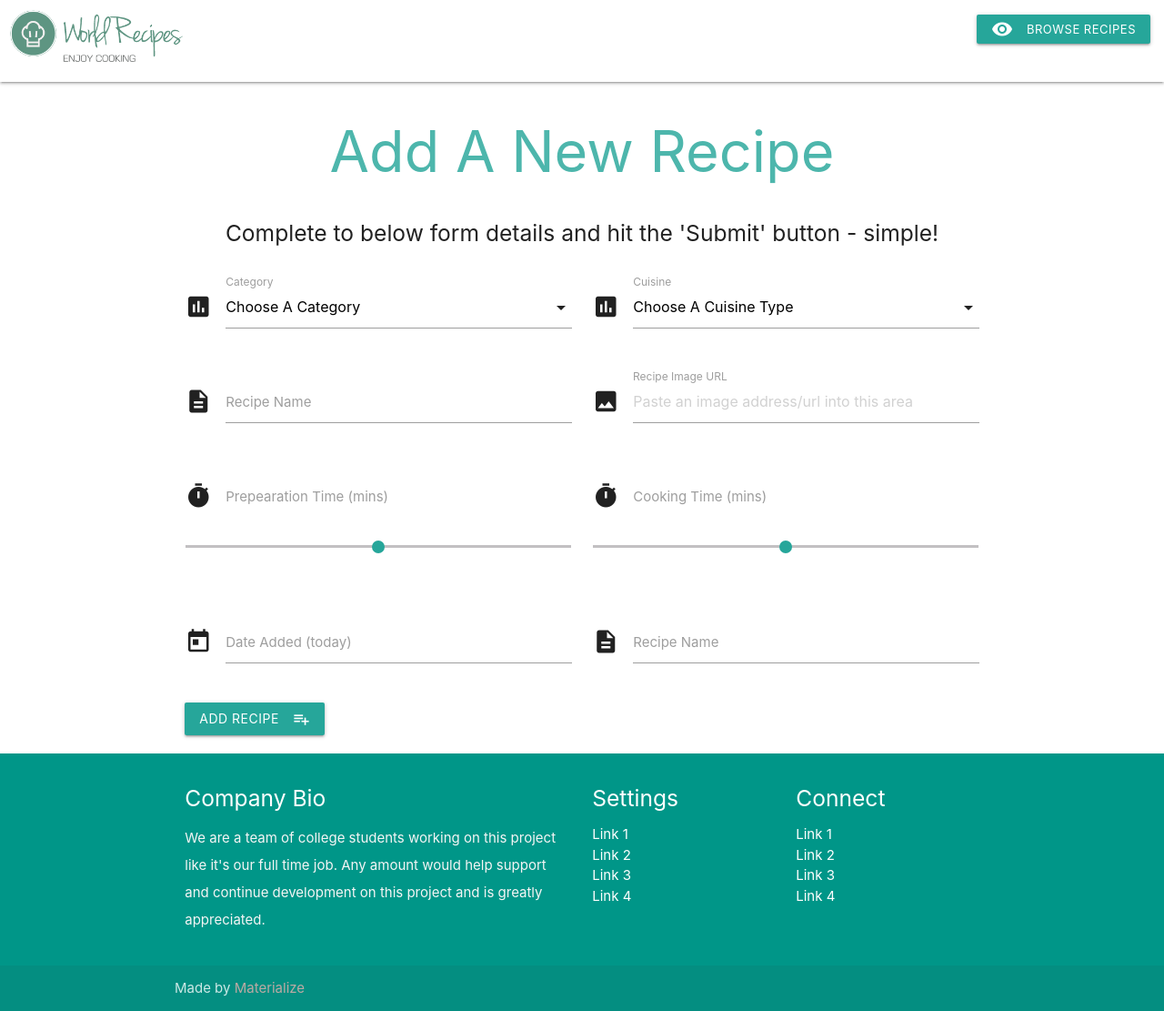
After one commit to Code-Institute-Submissions/recipe-book-2, a Flask app: template templates/add_recipe.html in a window 1280 px wide. The commit adds this page. Shown: the whole page at 91% size. Run offline with Flask 2, Linux system fonts and the light colour scheme; the template is opened without the code that fills it, so the values that code supplies are empty; some libraries are stand-ins or nearby versions.

Commit message:
Insert_recipe function added and form initiated

```diff
--- a/static/js/myscripts.js
+++ b/static/js/myscripts.js
@@ -1,3 +1,6 @@
 $(document).ready(function(){
 $('.tabs').tabs();
+$('select').formSelect();
+$('.datepicker').datepicker();
+$('.tooltipped').tooltip();
 });
--- /dev/null
+++ b/templates/add_recipe.html
@@ -0,0 +1,94 @@
+{% extends 'base.html' %}
+{% block content %}
+
+<div class="container-fluid">
+        <h1 class="header center teal-text text-lighten-2">Add A New Recipe</h1>
+        <div class="row center">
+          <h5 class="header col s12 dark">Complete to below form details and hit the 'Submit' button - simple!</h5>
+        </div>
+</div>
+
+<div class="container">
+
+<div class="row">
+    <form action="{{ url_for('insert_task') }}" method="POST" class="col s12">
+
+      <div class="row">
+
+         <div class="input-field col s12 m6 l6">
+           <i class="material-icons prefix">poll</i>
+            <select id="category" name="category">
+            <option value="" disabled selected>Choose A Category</option>
+            {% for category in categories %}
+            <option value="{{ category.category }}">{{ category.category }}</option>
+            {% endfor %}
+          </select>
+        <label>Category</label>
+        </div>
+
+        <div class="input-field col s12 m6 l6">
+           <i class="material-icons prefix">poll</i>
+            <select id="cuisine" name="cuisine">
+            <option value="" disabled selected>Choose A Cuisine Type</option>
+            {% for cuisine in cuisines %}
+            <option value="{{ cuisine.cuisine }}">{{ cuisine.cuisine }}</option>
+            {% endfor %}
+          </select>
+        <label>Cuisine</label>
+        </div>
+
+      </div>
+
+      <div class="row">
+        <div class="input-field col s12 m6 l6">
+          <i class="material-icons prefix">description</i>
+          <input id="description" name="description" type="text" class="validate">
+          <label for="description">Recipe Name</label>
+        </div>
+        <div class="input-field col s6 m6 l6">
+          <i class="material-icons prefix">image</i>
+          <input id="image" name="image" type="text" placeholder="Paste an image address/url into this area" class="validate">
+          <label for="image">Recipe Image URL</label>
+        </div>
+      </div>
+
+      <div class="row">
+        <div class="input-field col s6 m6 l6">
+          <i class="material-icons prefix">timer</i><br><br>
+          <p class="range-field">
+          <input type="range" id="prep_time" name="prep_time" min="0" max="120" />
+          </p>
+          <label for="prep_time">Prepearation Time (mins)</label>
+        </div>
+        <div class="input-field col s6 m6 l6">
+          <i class="material-icons prefix">timer</i><br><br>
+          <p class="range-field">
+          <input type="range" id="cooking_time" name="cooking_time" min="0" max="600" />
+          </p>
+          <label for="cooking_time">Cooking Time (mins)</label>
+        </div>
+      </div>
+
+      <div class="row">
+        <div class="input-field col s6 m6 l6">
+          <i class="material-icons prefix">today</i>
+          <input id="data_added" name="date_added" type="text" class="datepicker">
+          <label for="date_added">Date Added (today)</label>
+        </div>
+        <div class="input-field col s6 m6 l6">
+          <i class="material-icons prefix">description</i>
+          <input id="name" name="name" type="text" class="validate">
+          <label for="name">Recipe Name</label>
+        </div>
+      </div>
+
+      <button class="btn waves-effect waves-light" type="submit" name="action">Add Recipe
+      <i class="material-icons right">playlist_add</i>
+      </button>
+    </form>
+  </div>
+
+
+</div>
+
+{% endblock %}
--- a/templates/base.html
+++ b/templates/base.html
@@ -17,11 +17,11 @@
   <nav class="white" role="navigation">
       <a id="logo-container" href="{{ url_for('index') }}" class="brand-logo"><img style="height:80px; padding:10px" src={{url_for ('static', filename='img/brand_logo.png') }} alt="Brand Logo"></a>
       <ul class="right hide-on-med-and-down">
-        <a href="{{ url_for('recipes') }}" class="waves-effect waves-light btn-small"><i class="material-icons left">remove_red_eye</i>Search Recipes</a>
+        <a href="{{ url_for('recipes') }}" class="waves-effect waves-light btn-small"><i class="material-icons left">remove_red_eye</i>Browse Recipes</a>
       </ul>
 
       <ul id="nav-mobile" class="sidenav">
-        <a href="{{ url_for('recipes') }}" class="waves-effect waves-light btn-small"><i class="material-icons left">remove_red_eye</i>Search Recipes</a>
+        <a href="{{ url_for('recipes') }}" class="waves-effect waves-light btn-small"><i class="material-icons left">remove_red_eye</i>Browse Recipes</a>
       </ul>
       <a href="#" data-target="nav-mobile" class="sidenav-trigger"><i class="material-icons">menu</i></a>
     </div>
--- a/templates/index.html
+++ b/templates/index.html
@@ -15,11 +15,11 @@
   <nav class="white" role="navigation">
       <a id="logo-container" href="#" class="brand-logo"><img style="height:80px; padding:10px" src="static/img/brand_logo.png" alt="Brand Logo"></a>
       <ul class="right hide-on-med-and-down">
-        <a href="{{ url_for('recipes') }}" class="waves-effect waves-light btn-small"><i class="material-icons left">remove_red_eye</i>Search Recipes</a>
+        <a href="{{ url_for('recipes') }}" class="waves-effect waves-light btn-small"><i class="material-icons left">remove_red_eye</i>Browse Recipes</a>
       </ul>
 
       <ul id="nav-mobile" class="sidenav">
-        <a href="{{ url_for('recipes') }}" class="waves-effect waves-light btn-small"><i class="material-icons left">remove_red_eye</i>Search Recipes</a>
+        <a href="{{ url_for('recipes') }}" class="waves-effect waves-light btn-small"><i class="material-icons left">remove_red_eye</i>Browse Recipes</a>
       </ul>
       <a href="#" data-target="nav-mobile" class="sidenav-trigger"><i class="material-icons">menu</i></a>
     </div>
```
Also changed, not shown: static/css/style.css (+7 -0 lines), templates/recipes.html (+20 -1 lines), test_app.py (+24 -2 lines).
